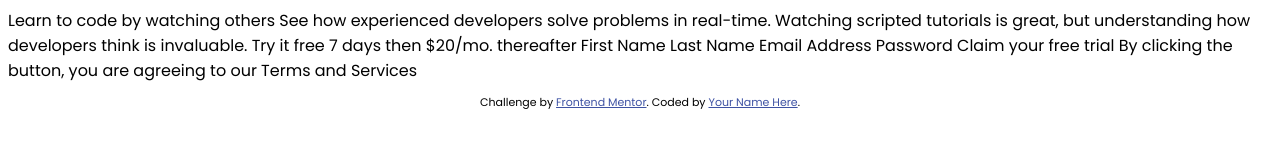
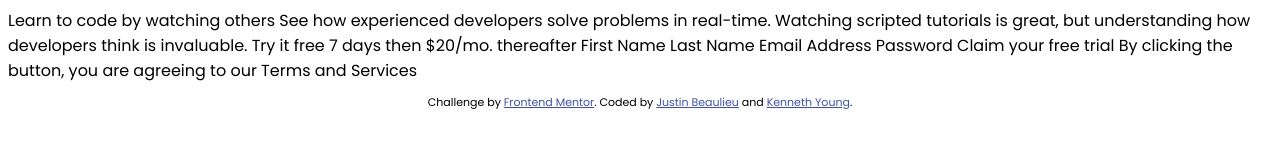
Before and after one commit to Beaulieu527/Intro-Component-With-Signup-Form, a plain HTML site: page index.html in a window 1280 px wide. Drawn offline with Linux system fonts and the light colour scheme.

Commit message:
Added team at the bottom

```diff
--- a/index.css
+++ b/index.css
@@ -16,3 +16,6 @@ body {
     font-family: 'Poppins', sans-serif;
     font-size: 16px;
 }
+
+.attribution { font-size: 11px; text-align: center; }
+.attribution a { color: hsl(228, 45%, 44%); }
--- a/index.html
+++ b/index.html
@@ -11,11 +11,6 @@
 
   <title>Frontend Mentor | Intro component with sign up form</title>
 
-  <!-- Feel free to remove these styles or customise in your own stylesheet 👍 -->
-  <style>
-    .attribution { font-size: 11px; text-align: center; }
-    .attribution a { color: hsl(228, 45%, 44%); }
-  </style>
 </head>
 <body>
 
@@ -38,7 +33,7 @@
   <footer>
     <p class="attribution">
       Challenge by <a href="https://www.frontendmentor.io?ref=challenge" target="_blank">Frontend Mentor</a>.
-      Coded by <a href="#">Your Name Here</a>.
+      Coded by <a href="https://beaulieudev.com">Justin Beaulieu</a> and <a href="https://kenneth-young.com">Kenneth Young</a>.
     </p>
   </footer>
   <script type="text/javascript" src="index.js"></script>
```
